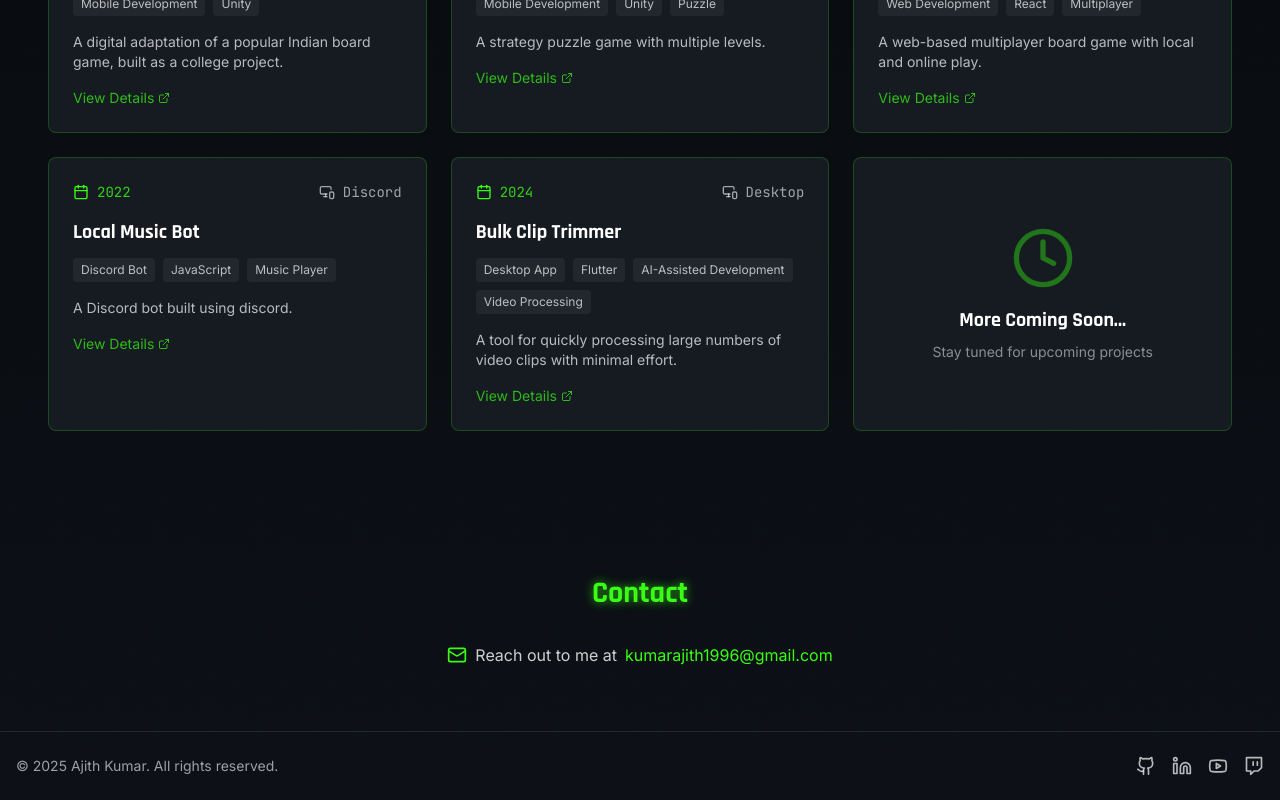
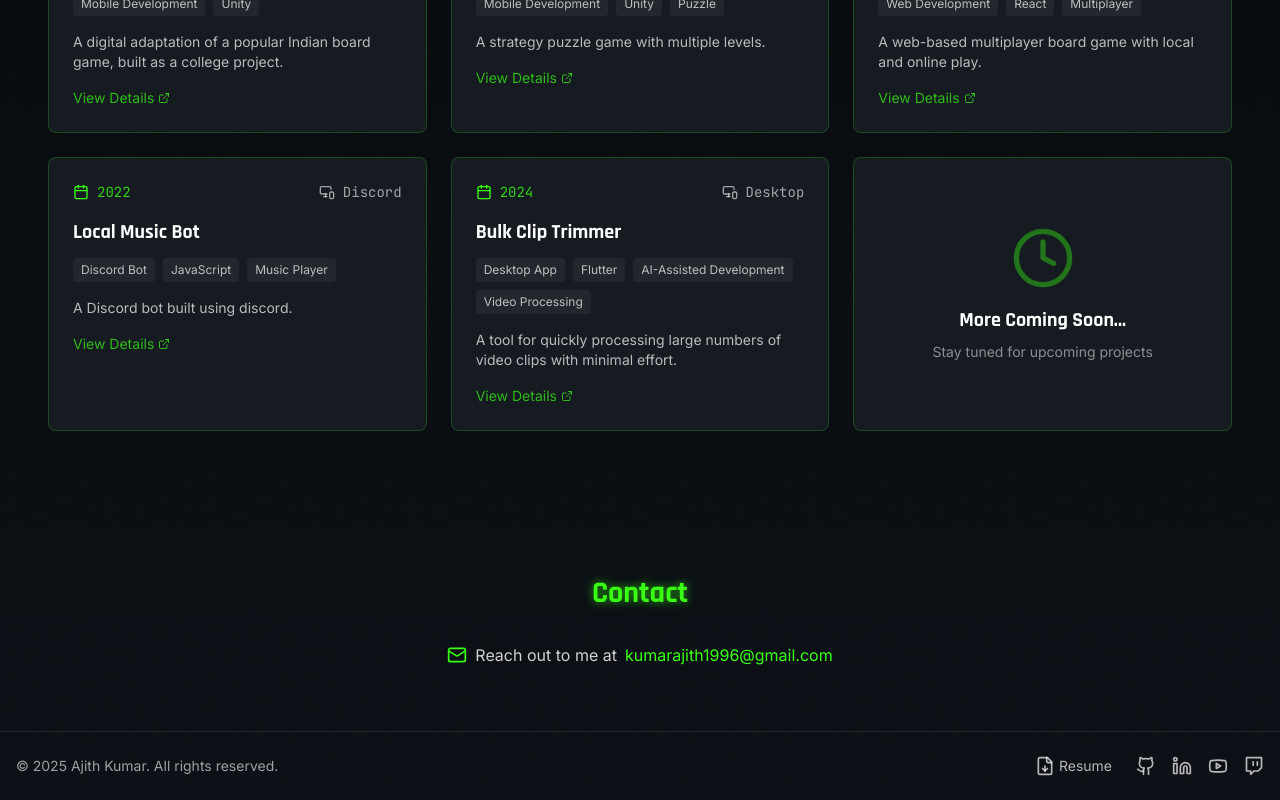
Before and after one commit to kumarajith/kumaji.dev, a React (Vite) app: page / in a window 1280 px wide. Shown: the part 1205-2005 px from the top of the page. Built offline with nearby package versions, Linux system fonts and the light colour scheme.

Commit message:
Add resume download link
Adds a link to download a resume from the assets folder.

```diff
--- a/src/components/Footer.tsx
+++ b/src/components/Footer.tsx
@@ -1,7 +1,7 @@
 
 import React from 'react';
 import config from '../data/config.json';
-import { Github, Youtube, Twitch, Twitter, Linkedin } from 'lucide-react';
+import { Github, Youtube, Twitch, Twitter, Linkedin, FileDown } from 'lucide-react';
 
 const iconMap: Record<string, React.ReactNode> = {
   github: <Github className="h-5 w-5" />,
@@ -25,6 +25,17 @@ const Footer: React.FC = () => {
           </div>
 
           <div className="flex items-center space-x-6">
+            {/* Resume Download Link */}
+            <a
+              href="/resume.pdf"
+              download
+              className="text-white/70 hover:text-neon-green transition-colors flex items-center gap-1"
+              title="Download Resume"
+            >
+              <FileDown className="h-5 w-5" />
+              <span className="text-sm">Resume</span>
+            </a>
+
             {/* Social Links */}
             <div className="flex gap-4">
               {config.social.map((item, index) => (
```
